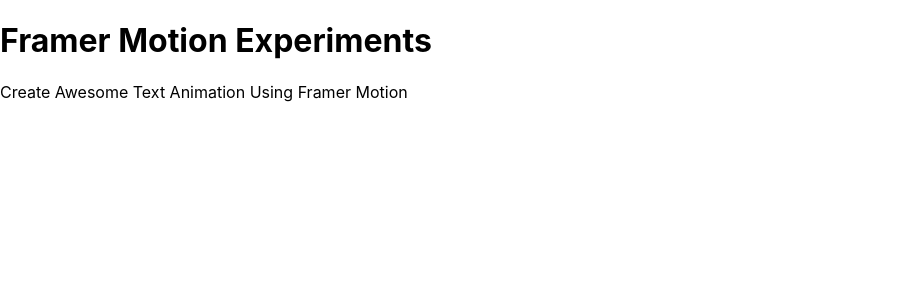
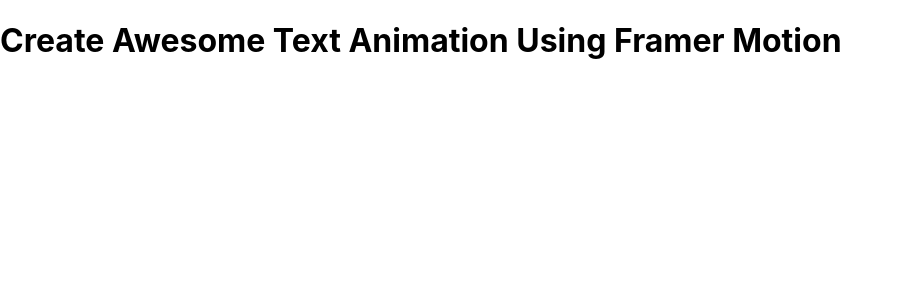
Before and after one commit to sadiaahmed114/framer-motion-experiments, a React (Create React App) app: page / in a window 1280 px wide. Shown: the top 300 px of the page, without its empty margins (0-902 px from the left). Built offline with nearby package versions, Linux system fonts and the light colour scheme.

Commit message:
Text Animation

```diff
--- a/src/App.js
+++ b/src/App.js
@@ -2,7 +2,7 @@
 function App() {
   return (
     <div className="App">
-      <h1>Framer Motion Experiments</h1>
+      {/* <h1>Framer Motion Experiments</h1> */}
       <TextAnimation />
     </div>
   );
--- a/src/components/TextAnimaton.jsx
+++ b/src/components/TextAnimaton.jsx
@@ -2,11 +2,16 @@
 
 export default function TextAnimation() {
     return(
-        <motion className="h1"
-            initial={{x:-100}}
-            animate={{}}
+        <motion.h1
+            initial={{x:-1000}}
+            animate={{x:[0 , 800 , 0]}}
+            transition={{
+                duration : 1,
+                delay: 0.5
+            }}
+            whileHover={{ scale: 0.9 , opacity : 0.5 }}
         >
             Create Awesome Text Animation Using Framer Motion
-        </motion>
+        </motion.h1>
     )
 }
```
